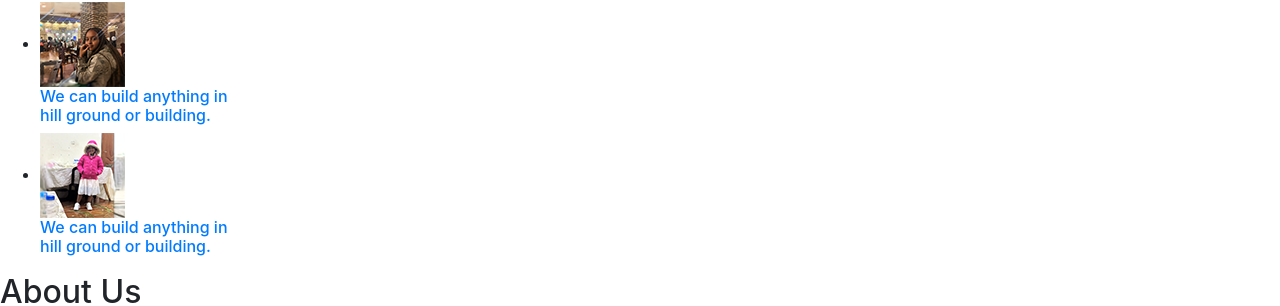
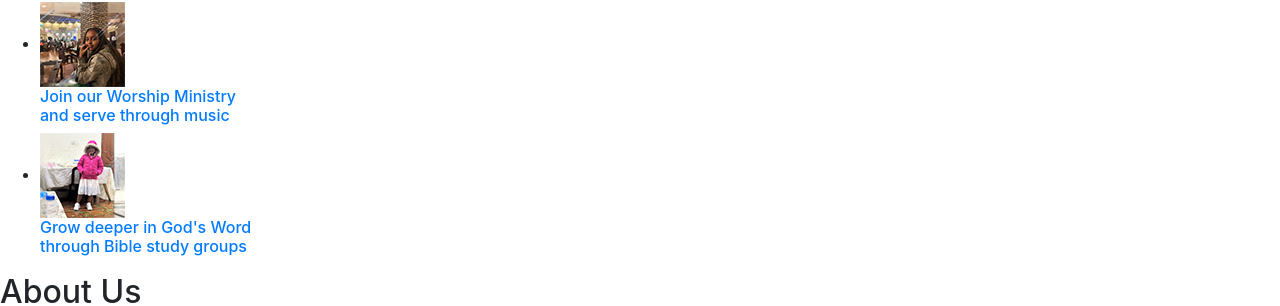
Before and after one commit to fassiliss/tsegachurch-site, a Next.js app: page / in a window 1280 px wide. Shown: the part 189-495 px from the top of the page. Built offline with nearby package versions, Linux system fonts and the light colour scheme.

Commit message:
side bar

```diff
--- a/src/layouts/header/HeaderSidebar.tsx
+++ b/src/layouts/header/HeaderSidebar.tsx
@@ -38,10 +38,10 @@ const HeaderSidebar = ({ open, close }) => {
                         24th January 2021
                       </p> */}
                       <h6>
-                        <a href="#">
-                          We can build anything in <br />
-                          hill ground or building.
-                        </a>
+                          <a href="/worship-ministry">
+                              Join our Worship Ministry <br />
+                              and serve through music
+                          </a>
                       </h6>
                     </div>
                   </li>
@@ -55,10 +55,10 @@ const HeaderSidebar = ({ open, close }) => {
                         24th January 2021
                       </p> */}
                       <h6>
-                        <a href="#">
-                          We can build anything in <br />
-                          hill ground or building.
-                        </a>
+                          <a href="/bible-study">
+                              Grow deeper in God's Word <br />
+                              through Bible study groups
+                          </a>
                       </h6>
                     </div>
                   </li>
```
